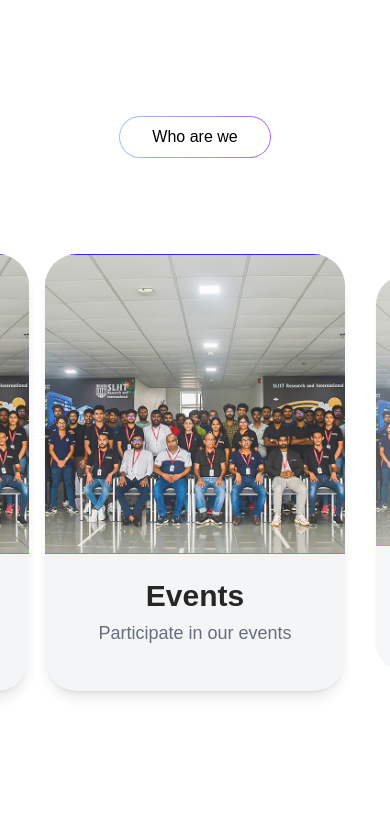
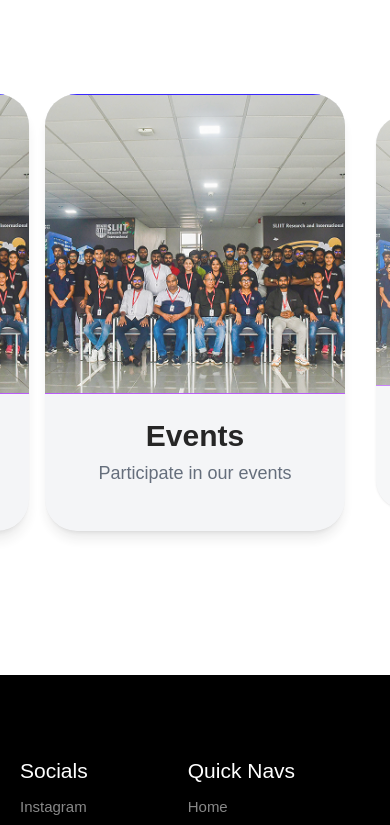
Before and after one commit to sliit-foss/sliitfoss-official, a Next.js app: page /about in a window 390 px wide. Shown: the part 2393-3218 px from the top of the page. Built offline with nearby package versions, Linux system fonts and the light colour scheme.

Commit message:
fix: footer always at bottom of About Us page, no extra whitespace

```diff
--- a/src/app/about/page.tsx
+++ b/src/app/about/page.tsx
@@ -5,6 +5,7 @@ import Image from 'next/image';
 import ExpCard from '../../components/ExpCard';
 import Carousel from '../../components/Carousel';
 import { cards, carouselItems } from '@/lib/data/about';
+import Footer from '../../components/Footer';
 
 export default function About() {
   const [expandedId, setExpandedId] = useState<string | null>('vision');
@@ -13,9 +14,10 @@ export default function About() {
     setExpandedId(expandedId === id ? null : id);
   };
 
-  return (
-    <div className="w-full py-24 md:py-36 space-y-32">
-      <div className="w-full max-w-7xl mx-auto px-6 space-y-32">
+      return (
+        <>
+          <div className="flex flex-col min-h-screen w-full">
+            <div className="flex-1 w-full max-w-7xl mx-auto px-6 py-24 md:py-36 space-y-32">
         <section className="flex flex-col md:flex-row justify-between items-center gap-12">
           <div className="flex flex-col space-y-4">
             <h1 className="text-7xl md:text-9xl font-black uppercase tracking-tight text-black leading-[0.9]">
@@ -87,9 +89,12 @@ export default function About() {
         </div>
       </section>
 
-      <section className="w-full pb-24">
-        <Carousel items={carouselItems} />
-      </section>
-    </div>
+        <section className="w-full pb-24">
+          <Carousel items={carouselItems} />
+        </section>
+      </div>
+      {/* Footer always at the bottom, no extra margin */}
+      <Footer />
+    </>
   );
 }
```
